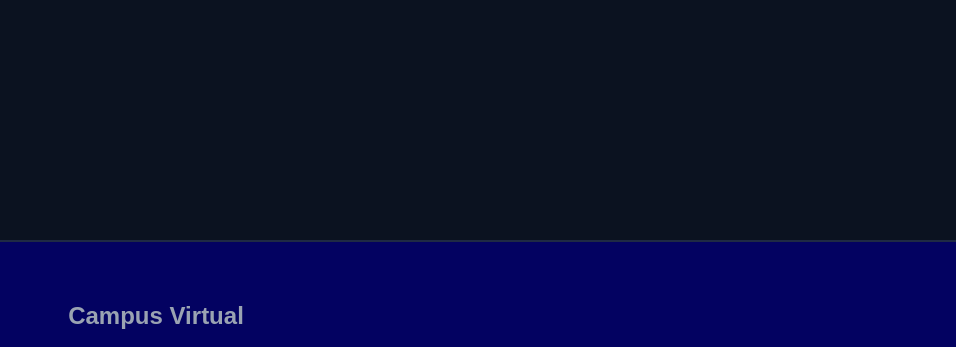
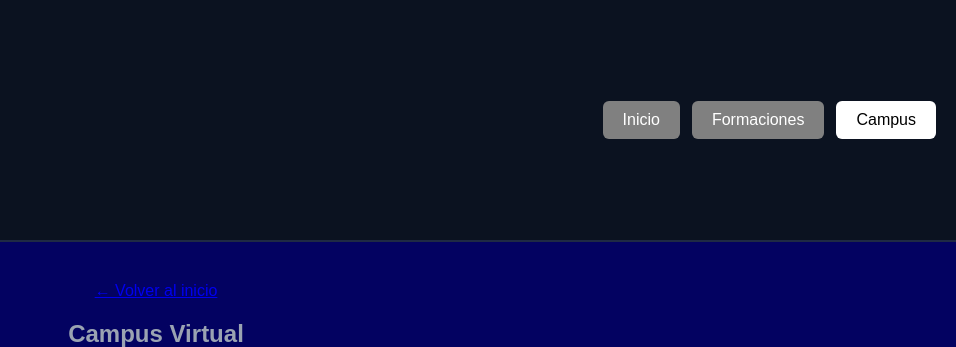
Before and after one commit to marceabaurrea-bit/CAMPUS-PARA-PRUEBA, a plain HTML site: page campus.html in a window 1280 px wide. Shown: the top 347 px of the page, 324-1280 px from the left. Drawn offline with Linux system fonts and the light colour scheme.

Commit message:
Update campus.html

```diff
--- a/campus.html
+++ b/campus.html
@@ -13,16 +13,20 @@
   <header class="header">
     <img src="pngs/logoinstitucional.png" alt="Logo institucional" class="logo">
 
-
+    <nav class="nav">
+      <a href="index.html" class="nav-link">Inicio</a>
+      <a href="formaciones.html" class="nav-link">Formaciones</a>
+      <a href="campus.html" class="nav-link active">Campus</a>
+    </nav>
   </header>
-
-
-
-
 
   <!-- CONTENIDO PRINCIPAL -->
   <main class="main">
     <section class="inicio">
+
+      <!-- BOTÓN VOLVER -->
+      <a href="index.html" class="btn-volver">← Volver al inicio</a>
+
       <h1>Campus Virtual</h1>
 
       <p>
@@ -31,6 +35,7 @@
       </p>
 
       <h2>Acceso al campus</h2>
+
       <form class="form-campus" action="campus_ingreso.html" method="get">
         <label class="form-label" for="mail-campus">Mail</label>
         <input
@@ -56,11 +61,8 @@
         <button class="form-btn" type="submit">Ingresar</button>
       </form>
 
-
     </section>
   </main>
 
-
-
 </body>
 </html>
```
Lines whose indentation alone changed are shown as unchanged.
